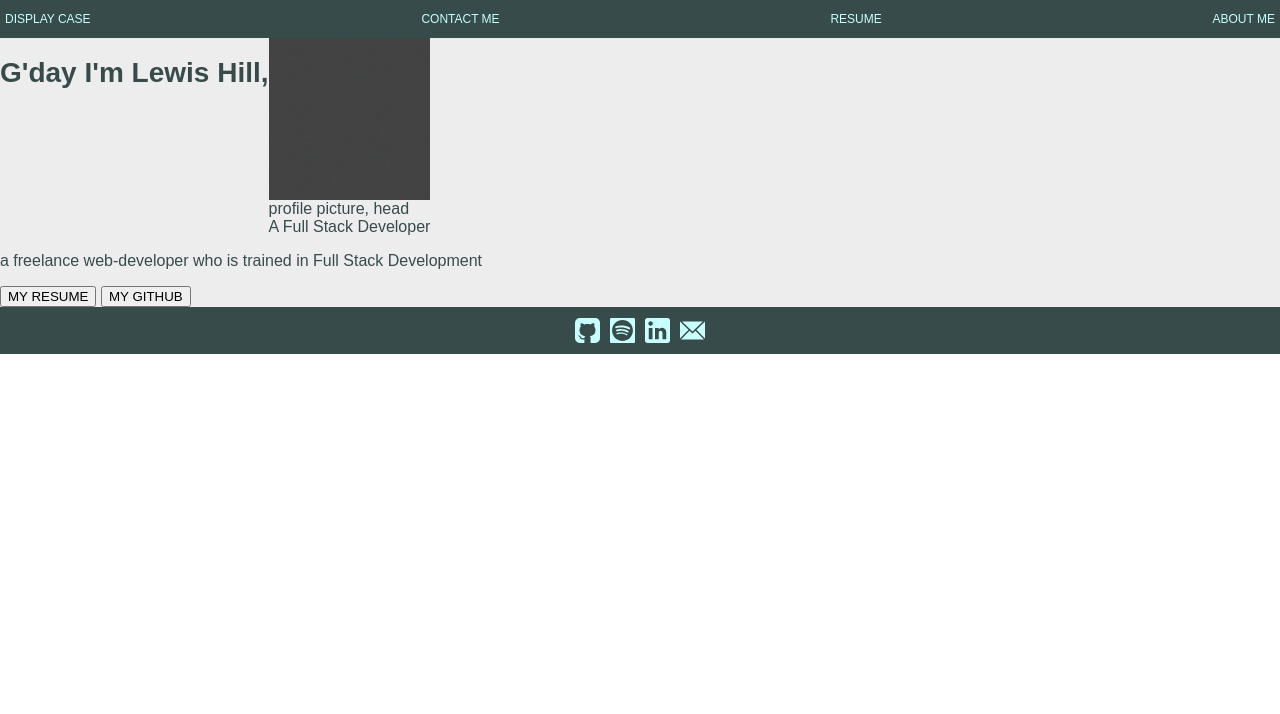
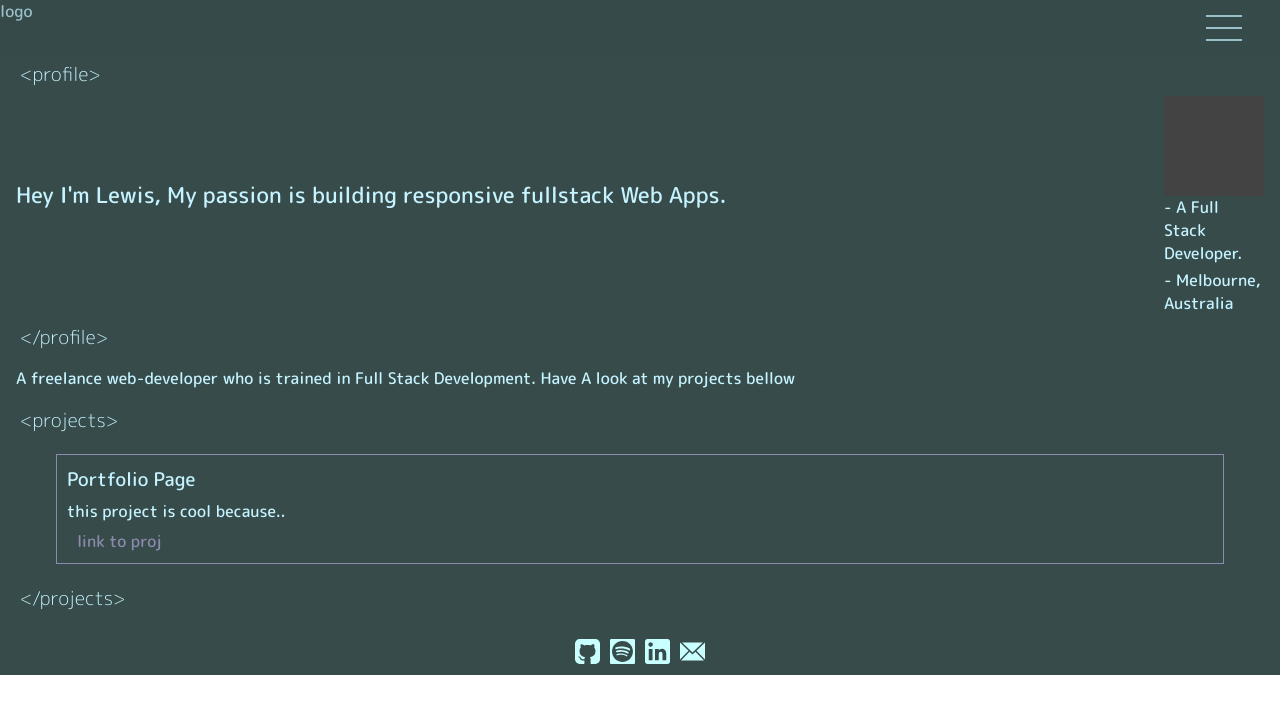
Before and after one commit to lewy192/Updated-Portfolio-Page, a plain HTML site: page index.html in a window 1280 px wide. Drawn offline with Linux system fonts and the light colour scheme; a web font is replaced by a local one.

Commit message:
burger menu added

```diff
--- a/assets/css/style.css
+++ b/assets/css/style.css
@@ -1,13 +1,17 @@
 *,
 *::after,
 *::before {
-    font-family: Arial, Helvetica, sans-serif;
+    font-family: "M PLUS Rounded 1c", sans-serif;
     /* font-size: 16px; */
     box-sizing: border-box;
+    font-weight: 500;
+    /* letter-spacing: 0.04rem; */
+    /* background-color: var(--coolGrey); */
 }
 
 *:root {
-    --celeste: #c5fffd;
+    --celeste: #c5f3ff;
+    --textColor: #ffe600;
     --middleBlue: #88d9e3;
     --coolGrey: #8b8bae;
     --feldgrau: #526760;
@@ -25,10 +29,15 @@ body {
 }
 .side-navbar {
     /* flex-basis: 20%; */
+    position: fixed;
+    top: 0;
     color: var(--celeste);
+    width: 100%;
+    height: 55px;
     display: flex;
-    flex-direction: column;
+    flex-direction: row;
     background-color: var(--darkSlateGrey);
+    opacity: 0.7;
     /* align-items: center; */
 }
 .nav-list {
@@ -40,8 +49,56 @@ body {
     letter-spacing: 1.2;
     padding: 0;
 }
+
+.burger-menu {
+    cursor: pointer;
+    position: fixed;
+    top: 15px;
+    right: 3%;
+    background-color: var(--darkSlateGrey);
+    border: none;
+    outline: none;
+    height: 36px;
+    width: 36px;
+}
+.line1,
+.line2,
+.line3 {
+    background-color: var(--celeste);
+    display: block;
+    z-index: 999;
+    height: 2px;
+    width: 100%;
+    position: absolute;
+    left: 0;
+    transition: 0.4s;
+}
+.line1 {
+    top: 0;
+}
+.line2 {
+    top: 12px;
+}
+.line3 {
+    top: 24px;
+}
+
+.transformed .line1 {
+    -webkit-transform: rotate(-45deg) translate(-9px, 6px);
+    transform: rotate(-45deg) translate(-9px, 6px);
+}
+
+.transformed .line2 {
+    opacity: 0;
+}
+
+.transformed .line3 {
+    -webkit-transform: rotate(45deg) translate(-8px, -8px);
+    transform: rotate(45deg) translate(-8px, -8px);
+}
+
 .name-head {
-    font-size: 28px;
+    font-size: 22px;
 }
 
 .nav-bar {
@@ -60,18 +117,41 @@ body {
 .profile-container {
     display: flex;
     flex-direction: row;
+    align-items: center;
+    margin: 8px 0;
 }
 
 .profile-img-container {
+    margin-left: auto;
+    max-width: 100px;
     display: flex;
     flex-direction: column;
 }
+.location {
+    margin-top: 4px;
+}
+.name-head {
+    margin-top: 0;
+    text-align: left;
+}
 
+.container-tag {
+    margin: 10px 4px;
+    font-size: 19px;
+    font-weight: 300;
+}
+.profile-img {
+    /* max-width: 50px;
+    max-height: 50px; */
+}
 .content {
-    color: var(--darkSlateGrey);
-    background-color: rgb(238, 237, 237);
+    padding: 1rem;
+    color: var(--celeste);
+    /* background-color: rgb(225, 225, 226); */
+    background-color: var(--darkSlateGrey);
     /* flex-basis: 80%; */
     /* background image of melbourne */
+    padding-top: 60px;
 }
 
 .icon {
@@ -82,6 +162,36 @@ body {
     margin: 5px;
 }
 
+.button {
+    color: var(--celeste);
+    background-color: var(--darkSlateGrey);
+    height: 20px;
+    border-radius: 3px;
+    border: none;
+}
+
+.card > * {
+    margin: 0;
+    padding: 0;
+}
+.card {
+    padding: 10px;
+    border: 1px var(--coolGrey) solid;
+    margin: 20px 40px;
+    color: var(--celeste);
+}
+.project-title {
+    margin-bottom: 7px;
+}
+.project-desc {
+    margin-bottom: 7px;
+}
+
+.card-link {
+    margin-left: 10px;
+    color: var(--coolGrey);
+}
+
 footer {
     display: flex;
     flex-direction: row;
--- a/assets/js/script.js
+++ b/assets/js/script.js
@@ -0,0 +1,10 @@
+const burgerButton = document.querySelector(".burger-menu");
+
+burgerButton.addEventListener("click", (e) => {
+    e.currentTarget.classList.toggle("transformed");
+    // const burgerBars = Array.from(e.currentTarget.children);
+
+    // // burgerBars.forEach((element) => {
+    // //     element.classList.toggle("transformed");
+    // // });
+});
--- a/index.html
+++ b/index.html
@@ -5,13 +5,17 @@
         <meta http-equiv="X-UA-Compatible" content="IE=edge" />
         <meta name="viewport" content="width=device-width, initial-scale=1.0" />
         <link rel="stylesheet" href="./assets/css/style.css" />
+        <link
+            href="https://fonts.googleapis.com/css2?family=M+PLUS+Rounded+1c:wght@300;400;500;700&family=Stint+Ultra+Condensed&display=swap"
+            rel="stylesheet"
+        />
         <script src="./assets/js/script.js" defer></script>
-        <title>Lewis Hill</title>
+        <title>Full-Stack Web Developer| Lewis Hill</title>
     </head>
     <body>
         <div class="side-navbar">
-            <div class="brand"></div>
-            <nav class="nav-bar">
+            <div class="brand">logo</div>
+            <!-- <nav class="nav-bar">
                 <ul class="nav-list nav-list1">
                     <li class="list-item">DISPLAY CASE</li>
                     <li class="list-item">
@@ -24,34 +28,74 @@
                     <li class="list-item">RESUME</li>
                     <li class="about-me list-item">ABOUT ME</li>
                 </ul>
-            </nav>
+            </nav> -->
+            <div class="burger-menu">
+                <div class="line1"></div>
+                <div class="line2"></div>
+                <div class="line3"></div>
+            </div>
         </div>
         <div class="content">
+            <label for="profile-container" class="container-tag"
+                >&ltprofile&gt</label
+            >
             <div class="profile-container">
-                <h1 class="name-head">G'day I'm Lewis Hill,</h1>
+                <h3 class="name-head">
+                    Hey I'm Lewis, My passion is building responsive fullstack
+                    Web Apps.
+                </h3>
                 <div class="profile-img-container">
                     <img
                         src="./assets/Img/placeholder.png"
-                        alt=""
+                        alt="A portrait photo of lewis hill"
                         class="profile-img"
                     />
-                    profile picture, head
                     <label for="profile-img" class="occupation"
-                        >A Full Stack Developer</label
+                        >- A Full Stack Developer.</label
+                    >
+                    <label for="profile-img" class="location"
+                        >- Melbourne, Australia</label
                     >
                 </div>
             </div>
+            <label for="profile-container" class="container-tag"
+                >&lt/profile&gt</label
+            >
             <p class="intro">
-                a freelance web-developer who is trained in Full Stack
-                Development
+                A freelance web-developer who is trained in Full Stack
+                Development. Have A look at my projects bellow
             </p>
 
-            <button class="resume-but button home-page-button">
+            <button
+                style="display: none"
+                class="resume-but button home-page-button"
+            >
                 MY RESUME
             </button>
-            <button class="my-github-but button home-page-button">
+            <button
+                style="display: none"
+                class="my-github-but button home-page-button"
+            >
                 MY GITHUB
             </button>
+
+            <label for="projects-container" class="container-tag"
+                >&ltprojects&gt</label
+            >
+            <div class="projects-container">
+                <div class="card-container">
+                    <div class="card">
+                        <h3 class="project-title">Portfolio Page</h3>
+                        <p class="project-desc">
+                            this project is cool because..
+                        </p>
+                        <a class="card-link" href="#">link to proj</a>
+                    </div>
+                </div>
+            </div>
+            <label for="projects-container" class="container-tag"
+                >&lt/projects&gt</label
+            >
         </div>
         <footer class="social-medias">
             <img
```
Also changed, not shown: 2 other files.
